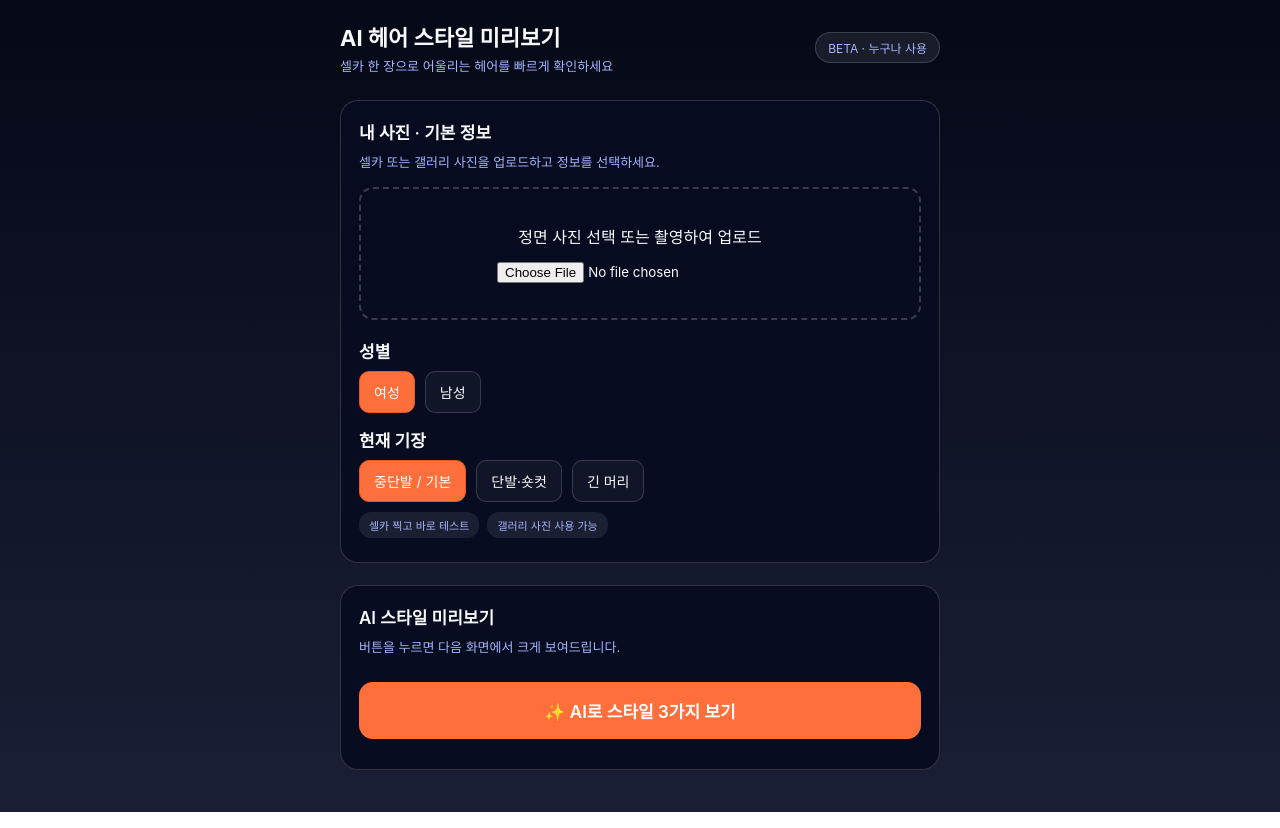
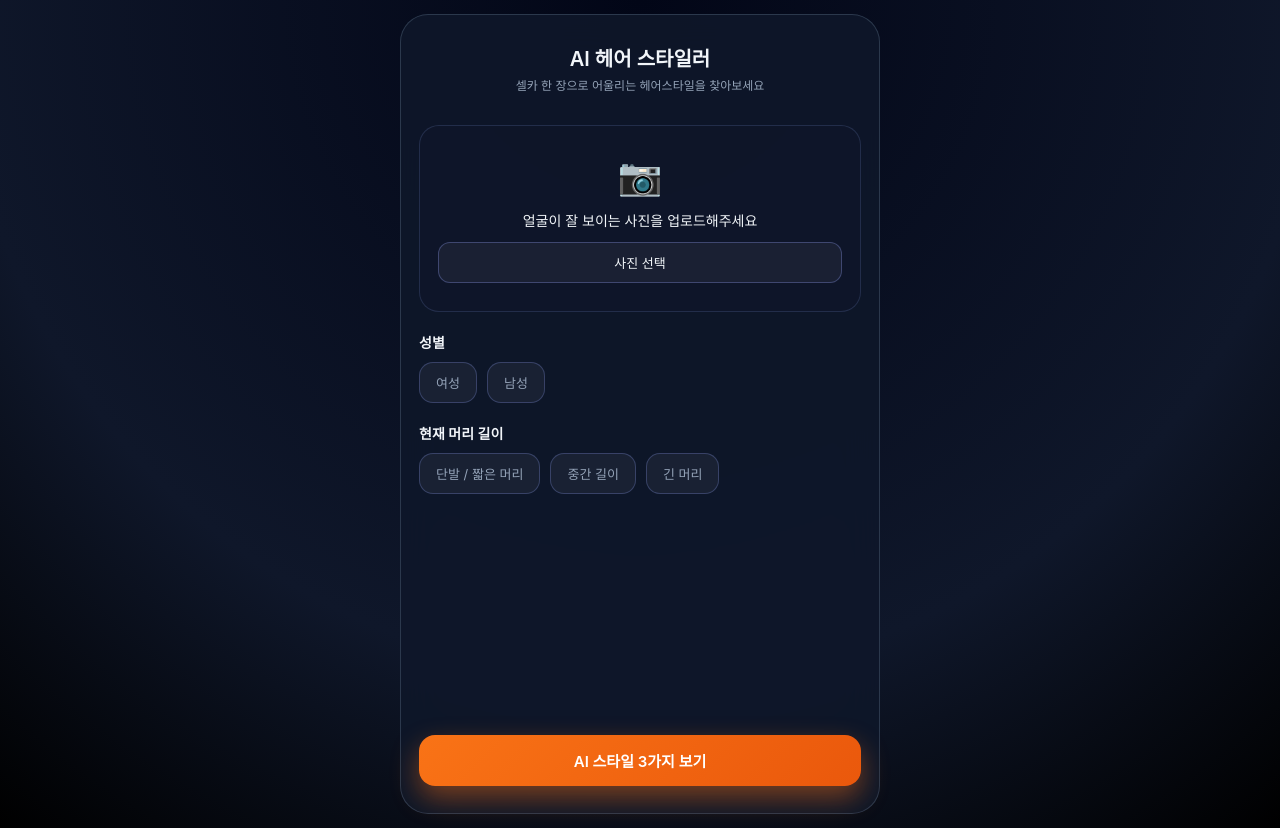
Before and after one commit to wkh7997-ship-it/ai-hair-stylist, a website: page public/index.html in a window 1280 px wide. Drawn offline with Linux system fonts and the light colour scheme.

Commit message:
Update index.html

```diff
--- a/public/index.html
+++ b/public/index.html
@@ -2,283 +2,264 @@
 <html lang="ko">
 <head>
   <meta charset="UTF-8" />
+  <title>AI 헤어 스타일러</title>
   <meta name="viewport" content="width=device-width, initial-scale=1" />
-  <title>AI 헤어 스타일 미리보기</title>
 
   <style>
     :root {
-      --primary: #ff6f3c;
-      --primary-dark: #e35a28;
-      --bg1: #050816;
-      --bg2: #1a1f36;
-      --text-main: #f9fafb;
-      --text-sub: #a5b4fc;
-      --border: rgba(255, 255, 255, 0.16);
-      --card-bg: rgba(8, 12, 32, 0.94);
+      --bg1: #020617;
+      --bg2: #0f172a;
+      --card: rgba(15, 23, 42, 0.6);
+      --accent: #f97316;
+      --accent-strong: #ea580c;
+      --border: rgba(61, 77, 115, 0.45);
+      --text: #f1f5f9;
+      --text-sub: #94a3b8;
     }
 
     * {
-      box-sizing: border-box;
       margin: 0;
       padding: 0;
-      font-family: Pretendard, -apple-system, BlinkMacSystemFont, system-ui, sans-serif;
+      box-sizing: border-box;
+      font-family: -apple-system, BlinkMacSystemFont, system-ui, sans-serif;
     }
 
     body {
-      background: linear-gradient(180deg, var(--bg1), var(--bg2));
-      color: var(--text-main);
-      padding: 20px;
+      background: radial-gradient(circle at top, var(--bg1), var(--bg2) 65%, #000);
+      color: var(--text);
+      padding: 14px;
+      display: flex;
+      justify-content: center;
     }
 
-    .app-container {
-      max-width: 600px;
-      margin: 0 auto;
+    .app {
+      width: 100%;
+      max-width: 480px;
+      min-height: 100vh;
+      border-radius: 28px;
+      background: rgba(15, 23, 42, 0.92);
+      border: 1px solid rgba(51, 65, 85, 0.8);
+      backdrop-filter: blur(18px);
+      padding: 18px;
+      display: flex;
+      flex-direction: column;
+      gap: 16px;
     }
 
-    /* 헤더 */
-    .header {
-      display: flex;
-      justify-content: space-between;
-      align-items: center;
-      margin-bottom: 25px;
-    }
-
-    .title-area {
-      display: flex;
-      flex-direction: column;
+    header {
+      text-align: center;
+      padding: 10px 0 16px;
     }
 
     .app-title {
-      font-size: 22px;
-      font-weight: 700;
+      font-size: 20px;
+      font-weight: 600;
     }
 
     .app-sub {
-      font-size: 13px;
+      font-size: 12px;
+      margin-top: 4px;
       color: var(--text-sub);
-      margin-top: 4px;
-    }
-
-    .tag-pill {
-      padding: 6px 12px;
-      background: rgba(255,255,255,0.08);
-      border: 1px solid var(--border);
-      border-radius: 20px;
-      font-size: 12px;
-      color: var(--text-sub);
-    }
-
-    /* 카드 */
-    .card {
-      background: var(--card-bg);
-      border: 1px solid var(--border);
-      padding: 18px;
-      border-radius: 18px;
-      margin-bottom: 22px;
-    }
-
-    .card-title {
-      font-size: 17px;
-      margin-bottom: 8px;
-      font-weight: 600;
-    }
-
-    .card-caption {
-      font-size: 13px;
-      color: var(--text-sub);
-      margin-bottom: 16px;
     }
 
     /* 업로드 영역 */
     .upload-box {
-      border: 2px dashed rgba(255,255,255,0.2);
-      padding: 35px 10px;
-      border-radius: 14px;
+      background: var(--card);
+      border: 1.2px solid var(--border);
+      border-radius: 20px;
+      padding: 28px 18px;
       text-align: center;
-      margin-bottom: 18px;
     }
 
-    #preview {
+    .upload-icon {
+      font-size: 36px;
+      margin-bottom: 12px;
+      color: var(--accent);
+    }
+
+    .upload-text {
+      font-size: 14px;
+      margin-bottom: 12px;
+    }
+
+    .img-preview {
       width: 100%;
-      max-height: 300px;
-      object-fit: contain;
-      border-radius: 12px;
-      margin-top: 12px;
+      max-width: 240px;
+      margin: 12px auto;
+      border-radius: 16px;
+      border: 1px solid rgba(148,163,255,0.7);
       display: none;
     }
 
-    /* 칩 버튼 */
-    .chip-row {
+    #photoInput {
+      display: none;
+    }
+
+    .upload-btn {
+      margin-top: 12px;
+      padding: 10px 14px;
+      background: rgba(255,255,255,0.05);
+      border-radius: 12px;
+      border: 1px solid rgba(148,163,255,0.3);
+      color: var(--text);
+      font-size: 13px;
+      cursor: pointer;
+    }
+
+    /* 선택 버튼들 */
+    .section-title {
+      font-size: 14px;
+      font-weight: 600;
+      margin: 4px 0 10px;
+    }
+
+    .select-group {
       display: flex;
       gap: 10px;
-      margin-bottom: 10px;
+      flex-wrap: wrap;
     }
 
-    .chip {
-      padding: 10px 14px;
-      border-radius: 10px;
-      border: 1px solid var(--border);
-      background: rgba(255,255,255,0.04);
-      font-size: 14px;
+    .select-btn {
+      padding: 10px 16px;
+      border-radius: 14px;
+      background: rgba(255,255,255,0.05);
+      border: 1px solid rgba(148,163,255,0.25);
+      font-size: 13px;
+      color: var(--text-sub);
       cursor: pointer;
-      user-select: none;
-      transition: 0.2s;
     }
 
-    .chip.active {
-      background: var(--primary);
-      border-color: var(--primary-dark);
+    .select-btn.active {
+      background: linear-gradient(135deg, var(--accent), var(--accent-strong));
       color: #fff;
+      border-color: transparent;
     }
 
-    /* 힌트 */
-    .hint-row {
-      display: flex;
-      gap: 8px;
-      margin-top: 6px;
-      margin-bottom: 6px;
+    /* 결과 보기 버튼 (플로팅 스타일) */
+    .go-btn {
+      position: sticky;
+      bottom: 14px;
+      width: 100%;
+      padding: 15px;
+      font-size: 15px;
+      border: none;
+      border-radius: 16px;
+      background: linear-gradient(135deg, var(--accent), var(--accent-strong));
+      color: #fff;
+      box-shadow: 0 12px 28px rgba(248,113,22,0.45);
+      cursor: pointer;
+      margin-top: auto;
+      font-weight: 600;
     }
 
-    .hint-pill {
-      font-size: 11px;
-      padding: 5px 10px;
-      background: rgba(255,255,255,0.08);
-      border-radius: 12px;
-      color: var(--text-sub);
-    }
-
-    /* 버튼 */
-    .main-btn {
-      width: 100%;
-      padding: 16px;
-      font-size: 17px;
-      font-weight: 600;
-      background: var(--primary);
-      border: none;
-      border-radius: 14px;
-      color: #fff;
-      margin-top: 10px;
-      cursor: pointer;
-      transition: 0.2s;
-    }
-
-    .main-btn:active {
-      background: var(--primary-dark);
-    }
-
-    .status {
-      margin-top: 12px;
-      font-size: 13px;
-      color: var(--text-sub);
-    }
   </style>
 </head>
+<body>
+  <div class="app">
 
-<body>
-  <div class="app-container">
+    <header>
+      <div class="app-title">AI 헤어 스타일러</div>
+      <div class="app-sub">셀카 한 장으로 어울리는 헤어스타일을 찾아보세요</div>
+    </header>
 
-    <!-- 헤더 -->
-    <div class="header">
-      <div class="title-area">
-        <div class="app-title">AI 헤어 스타일 미리보기</div>
-        <div class="app-sub">셀카 한 장으로 어울리는 헤어를 빠르게 확인하세요</div>
-      </div>
-      <div class="tag-pill">BETA · 누구나 사용</div>
+    <!-- 사진 업로드 박스 -->
+    <div class="upload-box" onclick="document.getElementById('photoInput').click()">
+      <div class="upload-icon">📷</div>
+      <div class="upload-text">얼굴이 잘 보이는 사진을 업로드해주세요</div>
+
+      <img id="preview" class="img-preview" />
+
+      <div class="upload-btn">사진 선택</div>
+      <input type="file" id="photoInput" accept="image/*" />
     </div>
 
-    <!-- 기본 정보 카드 -->
-    <div class="card">
-      <div class="card-title">내 사진 · 기본 정보</div>
-      <div class="card-caption">셀카 또는 갤러리 사진을 업로드하고 정보를 선택하세요.</div>
-
-      <div class="upload-box">
-        <p>정면 사진 선택 또는 촬영하여 업로드</p>
-        <input type="file" id="imageUpload" accept="image/*" style="margin-top: 14px;" />
-        <img id="preview" />
-      </div>
-
-      <div class="card-title" style="margin-top:12px;">성별</div>
-      <div class="chip-row">
-        <div class="chip active" data-gender="female">여성</div>
-        <div class="chip" data-gender="male">남성</div>
-      </div>
-
-      <div class="card-title" style="margin-top:14px;">현재 기장</div>
-      <div class="chip-row">
-        <div class="chip active" data-basestyle="basic">중단발 / 기본</div>
-        <div class="chip" data-basestyle="short">단발·숏컷</div>
-        <div class="chip" data-basestyle="long">긴 머리</div>
-      </div>
-
-      <div class="hint-row">
-        <div class="hint-pill">셀카 찍고 바로 테스트</div>
-        <div class="hint-pill">갤러리 사진 사용 가능</div>
+    <!-- 성별 선택 -->
+    <div>
+      <div class="section-title">성별</div>
+      <div class="select-group">
+        <div class="select-btn" data-value="female" onclick="toggleSelect(this, 'gender')">여성</div>
+        <div class="select-btn" data-value="male" onclick="toggleSelect(this, 'gender')">남성</div>
       </div>
     </div>
 
-    <!-- 미리보기 카드 -->
-    <div class="card">
-      <div class="card-title">AI 스타일 미리보기</div>
-      <div class="card-caption">버튼을 누르면 다음 화면에서 크게 보여드립니다.</div>
+    <!-- 머리 길이 선택 -->
+    <div>
+      <div class="section-title">현재 머리 길이</div>
+      <div class="select-group">
+        <div class="select-btn" data-value="short" onclick="toggleSelect(this, 'hair')">단발 / 짧은 머리</div>
+        <div class="select-btn" data-value="mid" onclick="toggleSelect(this, 'hair')">중간 길이</div>
+        <div class="select-btn" data-value="long" onclick="toggleSelect(this, 'hair')">긴 머리</div>
+      </div>
+    </div>
 
-      <button class="main-btn" id="previewBtn">✨ AI로 스타일 3가지 보기</button>
-      <div class="status" id="statusText"></div>
-    </div>
+    <!-- 결과 보기 버튼 -->
+    <button class="go-btn" onclick="goNext()">AI 스타일 3가지 보기</button>
 
   </div>
 
   <script>
-    // 칩 버튼 활성화
-    document.querySelectorAll('.chip').forEach(chip => {
-      chip.addEventListener('click', () => {
-        const row = chip.parentElement;
-        row.querySelectorAll('.chip').forEach(c => c.classList.remove('active'));
-        chip.classList.add('active');
-      });
+    let selectedGender = null;
+    let selectedHair = null;
+    let uploadedImage = null;
+
+    // 미리보기
+    document.getElementById("photoInput").addEventListener("change", function (e) {
+      const file = e.target.files[0];
+      if (file) {
+        const reader = new FileReader();
+        reader.onload = function (ev) {
+          uploadedImage = ev.target.result;
+          document.getElementById("preview").src = uploadedImage;
+          document.getElementById("preview").style.display = "block";
+        };
+        reader.readAsDataURL(file);
+      }
     });
 
-    // 이미지 미리보기
-    const imageUpload = document.getElementById("imageUpload");
-    const previewImg = document.getElementById("preview");
+    // 선택 버튼 토글
+    function toggleSelect(btn, type) {
+      const group = btn.parentNode.querySelectorAll(".select-btn");
+      group.forEach(b => b.classList.remove("active"));
+      btn.classList.add("active");
 
-    imageUpload.addEventListener("change", () => {
-      const file = imageUpload.files[0];
-      if (!file) return;
+      if (type === "gender") selectedGender = btn.dataset.value;
+      if (type === "hair") selectedHair = btn.dataset.value;
+    }
 
-      const reader = new FileReader();
-      reader.onload = () => {
-        previewImg.src = reader.result;
-        previewImg.style.display = "block";
-      };
-      reader.readAsDataURL(file);
-    });
-
-    // 버튼 클릭 → products.html로 이동
-    document.getElementById("previewBtn").addEventListener("click", () => {
-      const file = imageUpload.files[0];
-      const statusText = document.getElementById("statusText");
-
-      if (!file) {
-        statusText.textContent = "사진을 먼저 업로드해주세요!";
+    // 다음 페이지 이동
+    function goNext() {
+      if (!uploadedImage) {
+        alert("사진을 업로드해주세요.");
+        return;
+      }
+      if (!selectedGender || !selectedHair) {
+        alert("옵션을 선택해주세요.");
         return;
       }
 
-      // 이미지 Base64 저장
-      const reader = new FileReader();
-      reader.onload = () => {
-        localStorage.setItem("userImage", reader.result);
+      // 서버 호출 준비
+      sessionStorage.setItem("basePhoto", uploadedImage);
 
-        const gender = document.querySelector("[data-gender].active").dataset.gender;
-        const baseStyle = document.querySelector("[data-basestyle].active").dataset.basestyle;
-
-        localStorage.setItem("userGender", gender);
-        localStorage.setItem("userBase", baseStyle);
-
-        window.location.href = "products.html";
-      };
-
-      reader.readAsDataURL(file);
-    });
+      fetch("/api/hair-preview", {
+        method: "POST",
+        headers: { "Content-Type": "application/json" },
+        body: JSON.stringify({
+          image_base64: uploadedImage,
+          gender: selectedGender,
+          base_style: selectedHair
+        })
+      })
+      .then(res => res.json())
+      .then(data => {
+        if (data.success) {
+          sessionStorage.setItem("hairStyles", JSON.stringify(data.styles));
+          window.location.href = "/result.html";
+        } else {
+          alert("AI 분석에 실패했습니다.");
+        }
+      })
+      .catch(() => alert("서버 연결 오류"));
+    }
   </script>
 </body>
 </html>
```
